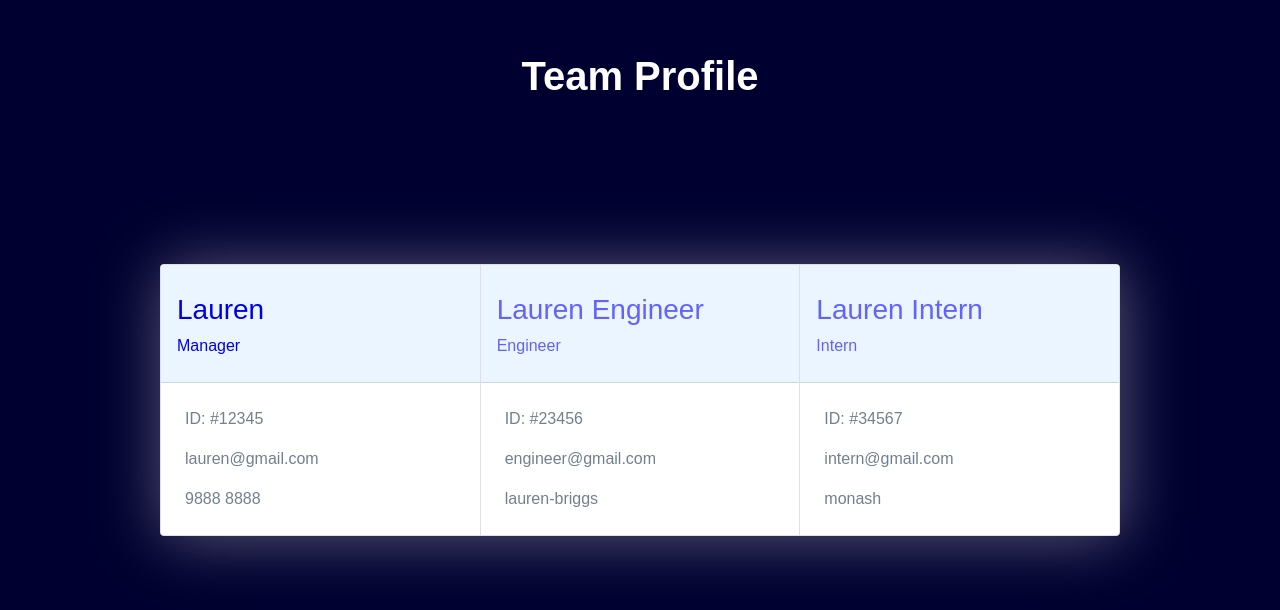
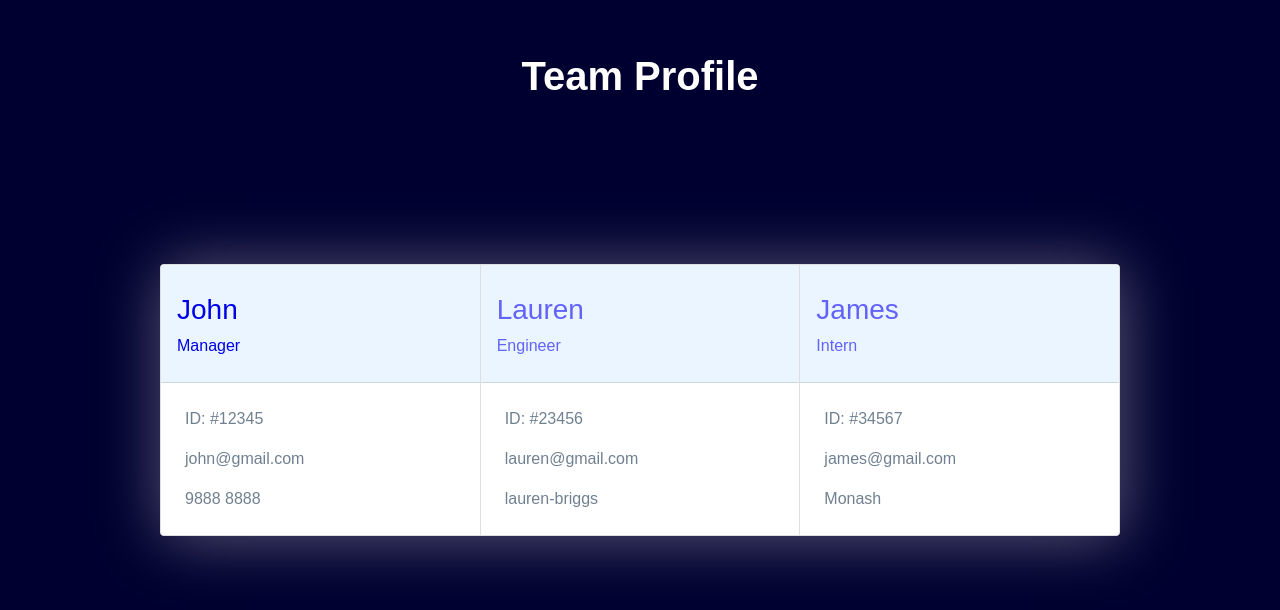
Before and after one commit to lauren-briggs/team-profile-generator, a website: page index.html in a window 1280 px wide. Drawn offline with nearby package versions, Linux system fonts and the light colour scheme; a web font is replaced by a local one.

Commit message:
run test and recorded demo - uploading index.html with demo content

```diff
--- a/index.html
+++ b/index.html
@@ -1,3 +1,4 @@
+
     <!DOCTYPE html>
     <html lang="en">
 
@@ -23,13 +24,13 @@
 
             <div class="card">
                 <div class="card-header manager">
-                        <h3 class="card-title" id="name">Lauren</h3>
+                    <h3 class="card-title" id="name">John</h3>
                     <p>Manager</p>
                 </div>
                 <div class="card-body">
                     <ul class="list-group">
                         <li class="list-group-item">ID: #12345</li>
-                            <li class="list-group-item"><a href="mailto:lauren@gmail.com">lauren@gmail.com</a></li>
+                        <li class="list-group-item"><a href="mailto:john@gmail.com">john@gmail.com</a></li>
                         <li class="list-group-item">9888 8888</li>
                     </ul>
                 </div>
@@ -37,14 +38,14 @@
 
         <div class="card">
             <div class="card-header">
-                        <h3 class="card-title" id="name">Lauren Engineer</h3>
+                <h3 class="card-title" id="name">Lauren</h3>
                 <p>Engineer</p>
             </div>
             <div class="card-body">
 
                 <ul class="list-group">
                     <li class="list-group-item">ID: #23456</li>
-                            <li class="list-group-item"><a href="mailto:engineer@gmail.com">engineer@gmail.com</a></li>
+                    <li class="list-group-item"><a href="mailto:lauren@gmail.com">lauren@gmail.com</a></li>
                     <li class="list-group-item"><a href="https://github.com/lauren-briggs"
                             class="card-link">lauren-briggs</a></li>
                 </ul>
@@ -53,14 +54,14 @@
 
         <div class="card">
             <div class="card-header">
-                        <h3 class="card-title" id="name">Lauren Intern</h3>
+                <h3 class="card-title" id="name">James</h3>
                 <p>Intern</p>
             </div>
             <div class="card-body">
                 <ul class="list-group">
                     <li class="list-group-item">ID: #34567</li>
-                            <li class="list-group-item"><a href="mailto:intern@gmail.com">intern@gmail.com</a></li>
-                            <li class="list-group-item">monash</li>
+                    <li class="list-group-item"><a href="mailto:james@gmail.com">james@gmail.com</a></li>
+                    <li class="list-group-item">Monash</li>
                 </ul>
             </div>
         </div>
```
Also changed, not shown: README.md. Lines whose indentation alone changed are shown as unchanged.
